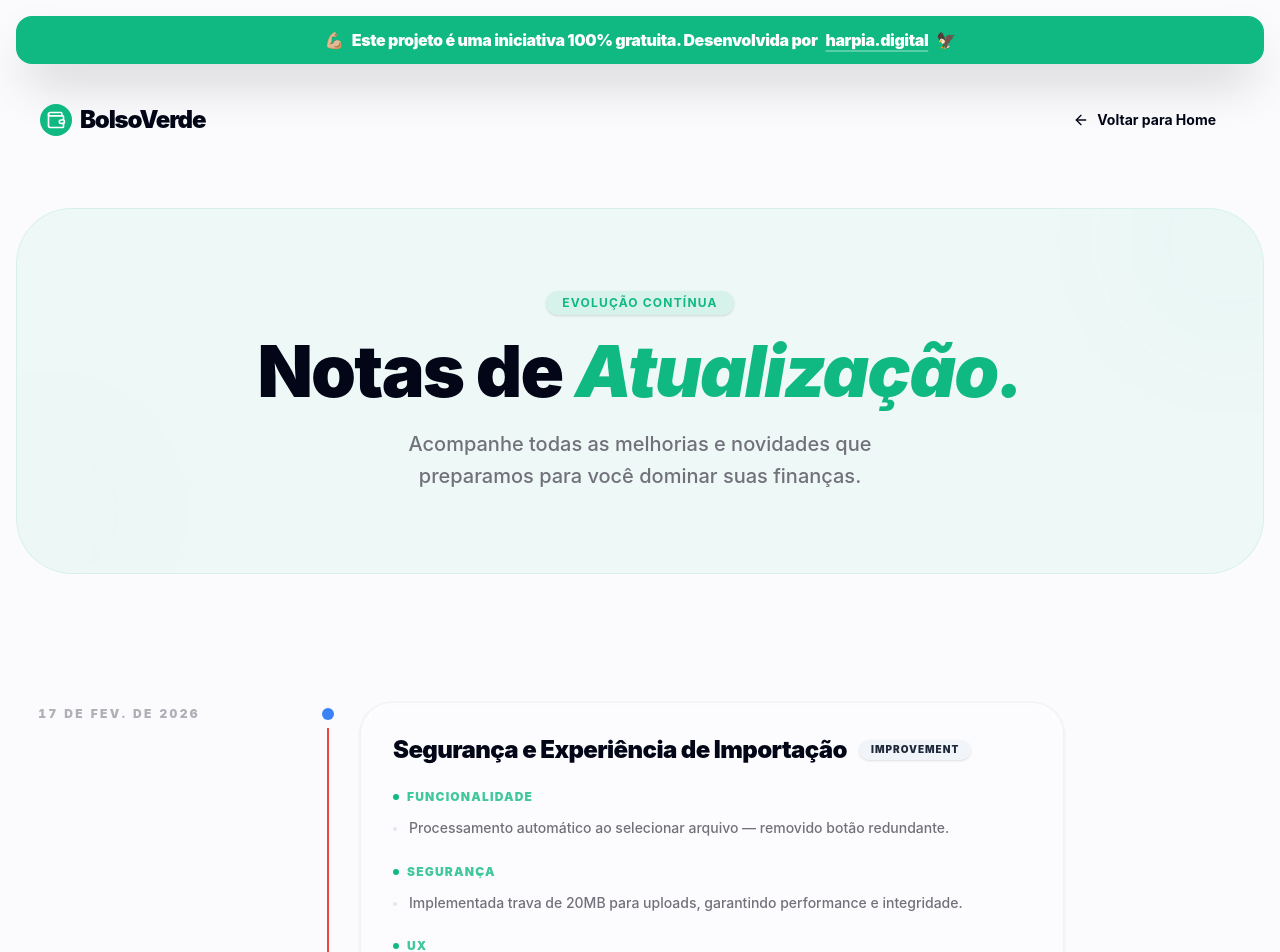
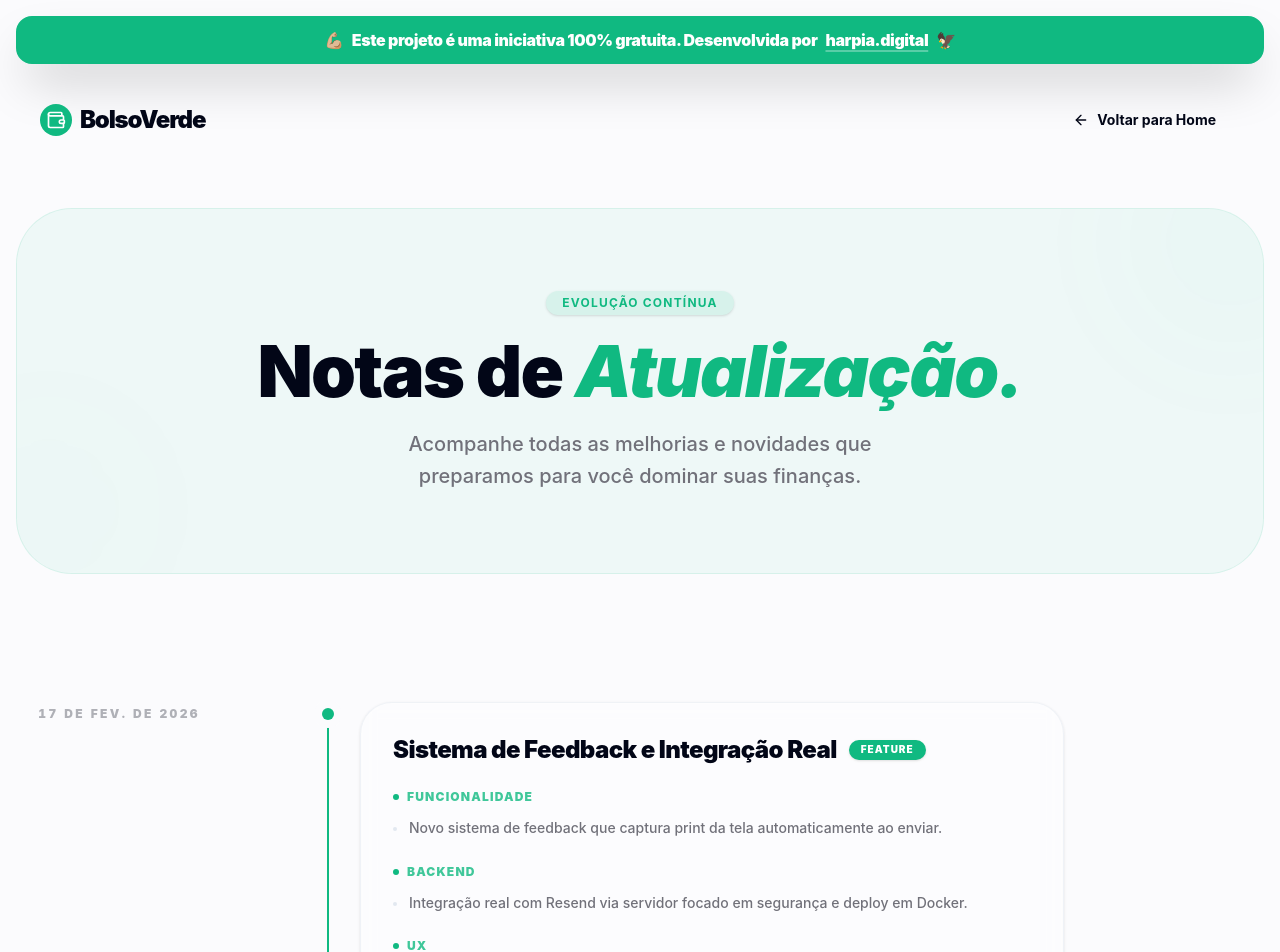
Before and after one commit to studioharpia/BolsoVerde, a React (Vite) app: page /updates in a window 1280 px wide. Shown: the top 952 px of the page. Built offline with nearby package versions, Linux system fonts and the light colour scheme.

Commit message:
docs: update changelog and final setup documentation for feedback system

```diff
--- a/src/data/changelogData.js
+++ b/src/data/changelogData.js
@@ -13,6 +13,17 @@
  */
 
 export const changelogEntries = [
+    {
+        date: "2026-02-17",
+        title: "Sistema de Feedback e Integração Real",
+        type: "feature",
+        items: [
+            { category: "Funcionalidade", text: "Novo sistema de feedback que captura print da tela automaticamente ao enviar." },
+            { category: "Backend", text: "Integração real com Resend via servidor focado em segurança e deploy em Docker." },
+            { category: "UX", text: "Validações inteligentes nos campos de e-mail e telefone com máscara brasileira." },
+            { category: "Interface", text: "Estados de erro dinâmicos com feedback visual em tempo real (red flags)." },
+        ],
+    },
     {
         date: "2026-02-17",
         title: "Segurança e Experiência de Importação",
```
Also changed, not shown: 2 other files (tests, documents, lock files or other folders).
